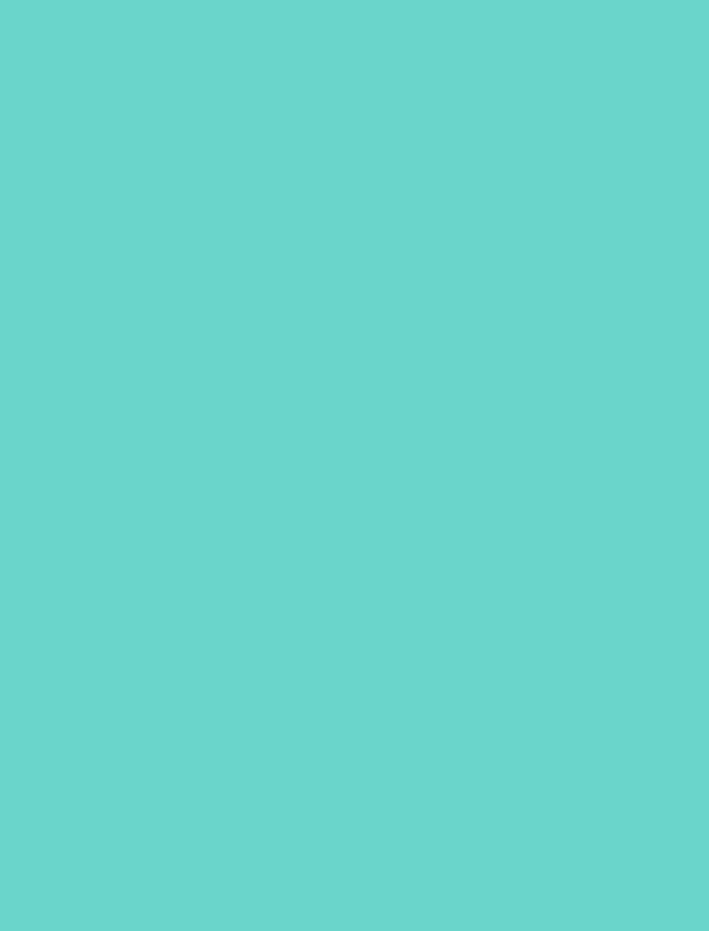
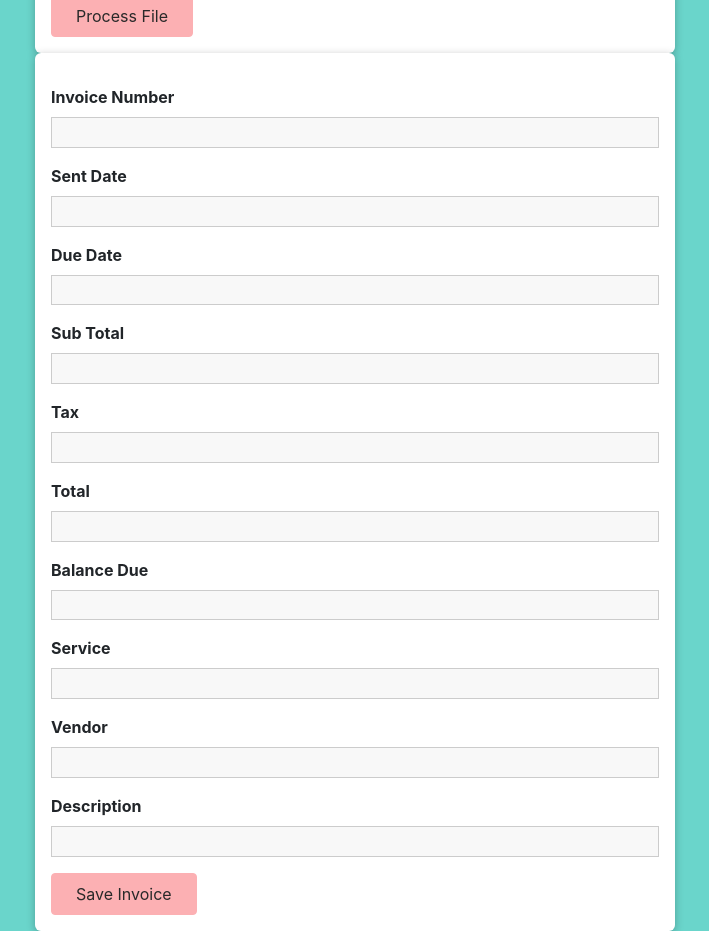
Before and after one commit to cardfaux/OCR-Frontend, a React (Create React App) app: page / in a window 1280 px wide. Shown: the part 583-1514 px from the top of the page, without its empty margins (285-994 px from the left). Before the commit the page ends 800 px from the top, so only its background shows below. Built offline with nearby package versions, Linux system fonts and the light colour scheme.

Commit message:
moved around a couple form inputs

```diff
--- /dev/null
+++ b/src/components/Upload/BuyerUpload/BuyerUpload.jsx
@@ -0,0 +1,211 @@
+import React from 'react';
+import styled from 'styled-components';
+
+import { useForm } from '../../../shared/Hooks/form-hook';
+import {
+	VALIDATOR_REQUIRE,
+	VALIDATOR_MINLENGTH
+} from '../../../shared/Utils/Validators';
+import Button from '../../../shared/FormElements/Button';
+import Input from '../../../shared/FormElements/Input';
+import ImageUpload from '../../../shared/FormElements/imageUpload';
+
+import { White, Melon, Black } from '../../../styles/Colors';
+import { BoxShadow2 } from '../../../styles/Shadows';
+
+const BuyerUpload = (props) => {
+	const [imageState, setImageState] = useForm({
+		image: {
+			value: null,
+			isValid: false
+		}
+	});
+	const [formState, inputHandler] = useForm(
+		// Initial Inputs For The useForm Hook
+		{
+			invoiceNumber: {
+				value: '',
+				isValid: false
+			},
+			sentDate: {
+				value: '',
+				isValid: false
+			},
+			dueDate: {
+				value: '',
+				isValid: false
+			},
+			subtotal: {
+				value: '',
+				isValid: false
+			},
+			tax: {
+				value: '',
+				isValid: false
+			},
+			total: {
+				value: '',
+				isValid: false
+			},
+			balanceDue: {
+				value: '',
+				isValid: false
+			},
+			service: {
+				value: '',
+				isValid: false
+			},
+			description: {
+				value: '',
+				isValid: false
+			},
+			vendor: {
+				value: '',
+				isValid: false
+			}
+		},
+		// Initial Form Validity
+		false
+	);
+
+	const invoiceSubmitHandler = (event) => {
+		event.preventDefault();
+		console.log(imageState.inputs);
+	};
+	const formSubmitHandler = (event) => {
+		event.preventDefault();
+		console.log(formState.inputs);
+	};
+
+	return (
+		<React.Fragment>
+			<form className={props.className} onSubmit={invoiceSubmitHandler}>
+				<ImageUpload center id='image' onInput={setImageState} />
+				<Button
+					className='button'
+					style={{ margin: '1rem' }}
+					type='submit'
+					disabled={false}
+				>
+					Process File
+				</Button>
+			</form>
+			<form className={props.className} onSubmit={formSubmitHandler}>
+				<Input
+					id='invoiceNumber'
+					element='input'
+					type='text'
+					label='Invoice Number'
+					validators={[VALIDATOR_REQUIRE()]}
+					errorText='Please enter a valid title.'
+					onInput={inputHandler}
+				/>
+				<Input
+					id='sentDate'
+					element='input'
+					type='text'
+					label='Sent Date'
+					validators={[VALIDATOR_REQUIRE()]}
+					errorText='Please enter a valid title.'
+					onInput={inputHandler}
+				/>
+				<Input
+					id='dueDate'
+					element='input'
+					type='text'
+					label='Due Date'
+					validators={[VALIDATOR_REQUIRE()]}
+					errorText='Please enter a valid title.'
+					onInput={inputHandler}
+				/>
+				<Input
+					id='subTotal'
+					element='input'
+					type='text'
+					label='Sub Total'
+					validators={[VALIDATOR_REQUIRE()]}
+					errorText='Please enter a valid title.'
+					onInput={inputHandler}
+				/>
+				<Input
+					id='tax'
+					element='input'
+					type='text'
+					label='Tax'
+					validators={[VALIDATOR_REQUIRE()]}
+					errorText='Please enter a valid title.'
+					onInput={inputHandler}
+				/>
+				<Input
+					id='total'
+					element='input'
+					type='text'
+					label='Total'
+					validators={[VALIDATOR_REQUIRE()]}
+					errorText='Please enter a valid title.'
+					onInput={inputHandler}
+				/>
+				<Input
+					id='balanceDue'
+					element='input'
+					type='text'
+					label='Balance Due'
+					validators={[VALIDATOR_REQUIRE()]}
+					errorText='Please enter a valid title.'
+					onInput={inputHandler}
+				/>
+				<Input
+					id='service'
+					element='input'
+					type='text'
+					label='Service'
+					validators={[VALIDATOR_REQUIRE()]}
+					errorText='Please enter a valid title.'
+					onInput={inputHandler}
+				/>
+				<Input
+					id='vendor'
+					element='input'
+					type='text'
+					label='Vendor'
+					validators={[VALIDATOR_REQUIRE()]}
+					errorText='Please enter a valid title.'
+					onInput={inputHandler}
+				/>
+				<Input
+					id='description'
+					element='input'
+					type='text'
+					label='Description'
+					validators={[VALIDATOR_MINLENGTH(5)]}
+					errorText='Please enter a valid title.'
+					onInput={inputHandler}
+				/>
+				<Button
+					className='button'
+					style={{ margin: '1rem' }}
+					type='submit'
+					disabled={!formState.isValid}
+				>
+					Save Invoice
+				</Button>
+			</form>
+		</React.Fragment>
+	);
+};
+
+export default styled(BuyerUpload)`
+	list-style: none;
+	margin: 0 auto;
+	padding: 1rem;
+	width: 90%;
+	max-width: 40rem;
+	box-shadow: ${BoxShadow2};
+	border-radius: 6px;
+	background: ${White};
+	.button {
+		background-color: ${Melon};
+		color: ${Black};
+		border: 1px solid ${Melon};
+	}
+`;
--- /dev/null
+++ b/src/components/Upload/BuyerUpload/BuyerUpload.styles.js
@@ -0,0 +1 @@
+import styled from 'styled-components';
--- a/src/pages/HomePage/HomePage.jsx
+++ b/src/pages/HomePage/HomePage.jsx
@@ -2,12 +2,14 @@ import React from 'react';
 
 import BuyerCard from '../../components/HomePage/BuyerCard/BuyerCard';
 import SellerCard from '../../components/HomePage/SellerCard/SellerCard';
+import BuyerUpload from '../../components/Upload/BuyerUpload/BuyerUpload';
 
 const HomePage = () => {
 	return (
 		<div>
 			<BuyerCard />
 			<SellerCard />
+			<BuyerUpload />
 		</div>
 	);
 };
--- a/src/shared/FormElements/Input.css
+++ b/src/shared/FormElements/Input.css
@@ -1,20 +1,20 @@
-.form-control {
+.form-control2 {
   margin: 1rem 0;
 }
 
-.form-control label,
-.form-control input,
-.form-control textarea {
+.form-control2 label,
+.form-control2 input,
+.form-control2 textarea {
   display: block;
 }
 
-.form-control label {
+.form-control2 label {
   font-weight: bold;
   margin-bottom: 0.5rem;
 }
 
-.form-control input,
-.form-control textarea {
+.form-control2 input,
+.form-control2 textarea {
   width: 100%;
   font: inherit;
   border: 1px solid #ccc;
@@ -22,8 +22,8 @@
   padding: 0.15rem 0.25rem;
 }
 
-.form-control input:focus,
-.form-control textarea:focus {
+.form-control2 input:focus,
+.form-control2 textarea:focus {
   outline: none;
   background: #ebebeb;
   border-color: #510077;
--- a/src/shared/FormElements/Input.jsx
+++ b/src/shared/FormElements/Input.jsx
@@ -92,7 +92,7 @@ const Input = (props) => {
 	return (
 		// The Div To The Label And Input
 		<div
-			className={`form-control ${!inputState.isValid &&
+			className={`form-control2 ${!inputState.isValid &&
 				inputState.isTouched &&
 				'form-control--invalid'}`}
 		>
--- a/src/shared/FormElements/imageUpload.jsx
+++ b/src/shared/FormElements/imageUpload.jsx
@@ -10,10 +10,12 @@ const ImageUpload = (props) => {
 
 	const filePickerRef = useRef();
 
+	// Should Trigger When The File Changes
 	useEffect(() => {
 		if (!file) {
 			return;
 		}
+		// FileReader is a built in API
 		const fileReader = new FileReader();
 		fileReader.onload = () => {
 			setPreviewUrl(fileReader.result);
@@ -24,15 +26,19 @@ const ImageUpload = (props) => {
 	const pickedHandler = (event) => {
 		let pickedFile;
 		let fileIsValid = isValid;
+		// You get the files on the event.target if it is a native file picker
+		// Ensures There has be only 1 File to Fire
 		if (event.target.files && event.target.files.length === 1) {
+			// Get the first and only file picked
 			pickedFile = event.target.files[0];
 			setFile(pickedFile);
-			setIsValid(true);
+			setIsValid(true); //Dosent update the state immideantly so set i manually
 			fileIsValid = true;
 		} else {
 			setIsValid(false);
 			fileIsValid = false;
 		}
+		// Get onInput Prop Pointing to a Function
 		props.onInput(props.id, pickedFile, fileIsValid);
 	};
 
@@ -47,7 +53,7 @@ const ImageUpload = (props) => {
 				ref={filePickerRef}
 				style={{ display: 'none' }}
 				type='file'
-				accept='.jpg,.png,.jpeg'
+				accept='.jpg,.png,.jpeg,.pdf'
 				onChange={pickedHandler}
 			/>
 			<div className={`image-upload ${props.center && 'center'}`}>
```
Also changed, not shown: src/shared/FormElements/Button.css (indentation only). Lines whose indentation alone changed are shown as unchanged.
